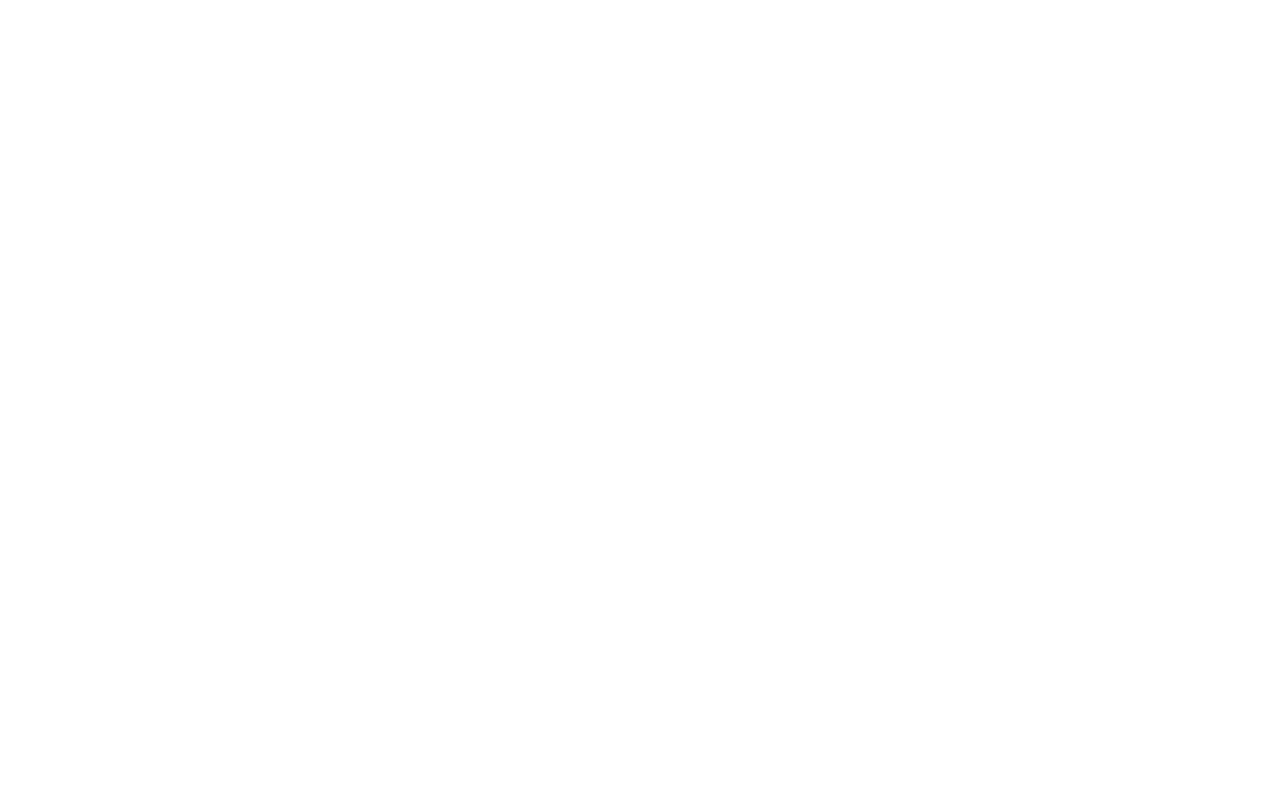
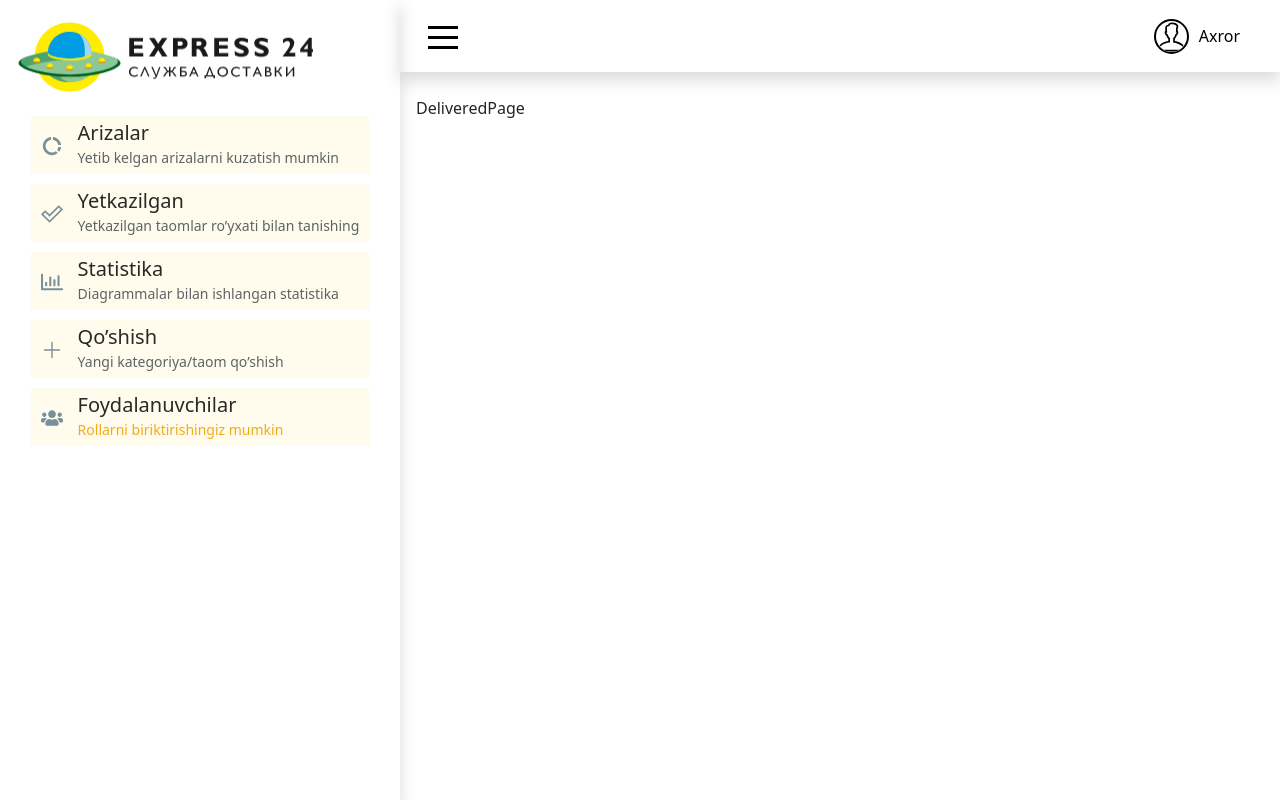
Before and after one commit to sanjar726527/13-14-dars-vazifa, a React (Create React App) app: page /admin/delivered in a window 1280 px wide. Before the commit this address had no page. Built offline with nearby package versions, Linux system fonts and the light colour scheme.

Commit message:
third commit

```diff
--- a/src/App.js
+++ b/src/App.js
@@ -10,6 +10,9 @@
 import { AdminPage } from "./pages/AdminPage";
 import { AddPage } from "./pages/AdminPages/AddPage";
 import { ApplicationsPage } from "./pages/AdminPages/ApplicationsPage";
+import { UsersPage } from "./pages/AdminPages/UsersPage";
+import { DeliveredPage } from "./pages/AdminPages/DeliveredPage";
+import { StatisticsPage } from './pages/AdminPages/StatisticsPage';
 
 function App() {
   return (
@@ -24,7 +27,10 @@
       <Route path="/basket" element={<BasketPage />} />
       <Route path="/admin" element={<AdminPage />}>
         <Route path="" element={<ApplicationsPage />} />
+        <Route path="delivered" element={<DeliveredPage />} />
+        <Route path="statistics" element={<StatisticsPage />} />
         <Route path="add" element={<AddPage />} />
+        <Route path="users" element={<UsersPage />} />
       </Route>
     </Routes>
   );
--- a/src/pages/AdminPage/AdminPageWrapper.js
+++ b/src/pages/AdminPage/AdminPageWrapper.js
@@ -4,10 +4,48 @@
   display: flex;
   height: 100vh;
   aside {
+    width: 400px;
     .aside-row {
+      display: flex;
+      flex-wrap: wrap;
+      gap: 20px;
+      text-align: center;
       img {
         width: 300px;
         height: 80px;
+      }
+      .list-group {
+        margin: 0 auto;
+        display: flex;
+        flex-wrap: wrap;
+        gap: 10px;
+        a {
+          text-decoration: none;
+        }
+        .list-card {
+          transition: all 0.5s ease;
+          padding: 5px 10px;
+          &:hover {
+            background: #ffe755;
+
+            border-radius: 5px;
+          }
+          display: flex;
+          align-items: center;
+          justify-content: start;
+          gap: 15px;
+          text-align: start;
+          background: #fffced;
+          h5 {
+            padding: 0;
+            margin: 0;
+            color: #000000d7;
+          }
+          span {
+            color: #5e6366;
+            font-size: 14px;
+          }
+        }
       }
     }
   }
@@ -18,9 +56,8 @@
         display: flex;
         flex-direction: row;
         justify-content: space-between;
-        align-items: center;
-
         .hamburger {
+          margin-top: 20px;
           background: black;
           display: inline-block;
           position: relative;
@@ -76,7 +113,7 @@
               border-radius: 50%;
               margin-right: 10px;
             }
-            .user-name{
+            .user-name {
               padding: 0;
               margin: 0;
             }
--- a/src/pages/AdminPage/index.js
+++ b/src/pages/AdminPage/index.js
@@ -4,6 +4,10 @@
 import { HiOutlineClipboardList } from "react-icons/hi";
 import { SlBasket } from "react-icons/sl";
 import { TfiUser } from "react-icons/tfi";
+import { RiDonutChartFill } from "react-icons/ri";
+import { BsPlusLg } from "react-icons/bs";
+import { ImCheckmark2 } from "react-icons/im";
+import { FaRegChartBar, FaUsers } from "react-icons/fa";
 import { Link, Outlet } from "react-router-dom";
 import logo from "../../assets/logo.png";
 import AdminPageWrapper from "../AdminPage/AdminPageWrapper";
@@ -14,8 +18,63 @@
       <aside className="p-3 shadow">
         <div className="aside-row">
           <div className="logo">
-            <Link to="/">
+            <Link to="/admin">
               <img src={logo} alt="logo" />
+            </Link>
+          </div>
+          <div className="list-group">
+            <Link to={"/admin"} className="list-card">
+              <div className="card-icon">
+                <RiDonutChartFill size={22} color="#78909C" />
+              </div>
+              <div className="card-info">
+                <h5 className="title">Arizalar</h5>
+                <span className="text">
+                  Yetib kelgan arizalarni kuzatish mumkin
+                </span>
+              </div>
+            </Link>
+            <Link to={"/admin/delivered"} className="list-card">
+              <div className="card-icon">
+                <ImCheckmark2 size={22} color="#78909C" />
+              </div>
+              <div className="card-info">
+                <h5 className="title">Yetkazilgan</h5>
+                <span className="text">
+                  Yetkazilgan taomlar ro’yxati bilan tanishing
+                </span>
+              </div>
+            </Link>
+            <Link to={"/admin/statistics"} className="list-card">
+              <div className="card-icon">
+                <FaRegChartBar size={22} color="#78909C" />
+              </div>
+              <div className="card-info">
+                <h5 className="title">Statistika</h5>
+                <span className="text">
+                  Diagrammalar bilan ishlangan statistika
+                </span>
+              </div>
+            </Link>
+            <Link to={"/admin/add"} className="list-card">
+              <div className="card-icon">
+                <BsPlusLg size={22} color="#78909C" />
+              </div>
+              <div className="card-info">
+                <h5 className="title">Qo’shish</h5>
+                <span className="text">Yangi kategoriya/taom qo’shish</span>
+              </div>
+            </Link>
+            <Link to={"/admin/users"} className="list-card">
+              <div className="card-icon">
+                <FaUsers size={22} color="#78909C" />
+              </div>
+              <div className="card-info">
+                <h5 className="title">Foydalanuvchilar</h5>
+                <span className="text" style={{ color: "#F3AA18" }}>
+                  Rollarni biriktirishingiz mumkin
+                </span>
+              </div>
             </Link>
           </div>
         </div>
@@ -23,8 +82,8 @@
       <div className="rightSide">
         <header className="p-3 shadow">
           <div className="container">
-            <div class="icon-one">
-              <div class="hamburger hamburger-one"></div>
+            <div className="icon-one">
+              <div className="hamburger hamburger-one"></div>
             </div>
             <div className="user-login">
               <Dropdown>
@@ -50,7 +109,7 @@
             </div>
           </div>
         </header>
-        <main className="p-3">
+        <main className="pt-4 ps-3">
           <Outlet />
         </main>
       </div>
--- a/src/pages/AdminPages/ApplicationsPage/ApplicationsPageWrapper.js
+++ b/src/pages/AdminPages/ApplicationsPage/ApplicationsPageWrapper.js
@@ -1,7 +1,41 @@
-import styled from 'styled-components';
+import styled from "styled-components";
 
 const AddPageWrapper = styled.section`
-
+  .applications-title {
+    h2 {
+      padding: 0;
+      margin: 0;
+    }
+    span {
+      font-weight: 400;
+      font-size: 12px;
+      line-height: 16px;
+      letter-spacing: 0.4px;
+      color: ##5e6366;
+    }
+  }
+  .applications-table {
+    .all-price {
+      display: flex;
+      padding: 0 10px;
+      justify-content: space-between;
+    }
+  }
+  th {
+    font-weight: 500;
+    font-size: 14px;
+    line-height: 22px;
+    letter-spacing: 0.1 px;
+    color: #919699;
+    white-space: nowrap;
+  }
+  td {
+    white-space: nowrap;
+    font-weight: 400;
+    font-size: 16px;
+    line-height: 24px;
+    letter-spacing: 0.4px;
+  }
 `;
 
 export default AddPageWrapper;
--- a/src/pages/AdminPages/ApplicationsPage/index.js
+++ b/src/pages/AdminPages/ApplicationsPage/index.js
@@ -1,6 +1,78 @@
 import React from "react";
+import { Table } from "react-bootstrap";
 import ApplicationsPageWrapper from "./ApplicationsPageWrapper";
 
 export const ApplicationsPage = () => {
-  return <ApplicationsPageWrapper>ApplicationsPage</ApplicationsPageWrapper>;
+  return (
+    <ApplicationsPageWrapper>
+      <div className="container">
+        <div className="applications-title">
+          <h2>Arizlar</h2>
+          <span>Yetib kelgan arizalarni kuzatishingiz mumkin</span>
+        </div>
+        <div className="applications-table pt-3">
+          <Table>
+            <thead>
+              <tr>
+                <th>#</th>
+                <th>To’liq ismi</th>
+                <th>Taom nomi</th>
+                <th>Narxi</th>
+                <th>Soni</th>
+                <th>Umumiy narx</th>
+                <th>Telefon raqami</th>
+                <th>Izoh</th>
+              </tr>
+            </thead>
+            <tbody>
+              <tr>
+                <td>1</td>
+                <td>Abdulaziz Ochilov</td>
+                <td>Osh</td>
+                <td>20 000</td>
+                <td>2</td>
+                <td>40 000</td>
+                <td>+998 97 888 10 27</td>
+                <td>Lorem ipsum</td>
+              </tr>
+              <tr>
+                <td>2</td>
+                <td>Ergashev Islom</td>
+                <td>Osh</td>
+                <td>20 000</td>
+                <td>1</td>
+                <td>20 000</td>
+                <td>+998 97 888 12 35</td>
+                <td>...</td>
+              </tr>
+              <tr>
+                <td>3</td>
+                <td>Samidullayev Bahodir</td>
+                <td>Manti</td>
+                <td>5 000</td>
+                <td>10</td>
+                <td>50 000</td>
+                <td>+998 93 234 10 23</td>
+                <td>...</td>
+              </tr>
+              <tr>
+                <td>4</td>
+                <td>To’ramurodov Shoislom</td>
+                <td>Big Lavash</td>
+                <td>24 000</td>
+                <td>3</td>
+                <td>72 000</td>
+                <td>+998 90 375 67 15</td>
+                <td>...</td>
+              </tr>
+            </tbody>
+          </Table>
+          <div className="all-price">
+            <h5>Jami</h5>
+            <h5>182 000 so’m</h5>
+          </div>
+        </div>
+      </div>
+    </ApplicationsPageWrapper>
+  );
 };
--- /dev/null
+++ b/src/pages/AdminPages/DeliveredPage/DeliveredPageWrapper.js
@@ -0,0 +1,7 @@
+import styled from 'styled-components';
+
+const DeliveredPageWrapper = styled.section`
+
+`;
+
+export default DeliveredPageWrapper;
--- /dev/null
+++ b/src/pages/AdminPages/DeliveredPage/index.js
@@ -0,0 +1,6 @@
+import React from "react";
+import DeliveredPageWrapper from "./DeliveredPageWrapper";
+
+export const DeliveredPage = () => {
+  return <DeliveredPageWrapper>DeliveredPage</DeliveredPageWrapper>;
+};
--- /dev/null
+++ b/src/pages/AdminPages/StatisticsPage/StatisticsPageWrapper.js
@@ -0,0 +1,7 @@
+import styled from 'styled-components';
+
+const StatisticsPageWrapper = styled.section`
+
+`;
+
+export default StatisticsPageWrapper;
--- /dev/null
+++ b/src/pages/AdminPages/StatisticsPage/index.js
@@ -0,0 +1,6 @@
+import React from "react";
+import StatisticsPageWrapper from "./StatisticsPageWrapper";
+
+export const StatisticsPage = () => {
+  return <StatisticsPageWrapper>StatisticsPage</StatisticsPageWrapper>;
+};
--- /dev/null
+++ b/src/pages/AdminPages/UsersPage/UsersPageWrapper.js
@@ -0,0 +1,7 @@
+import styled from 'styled-components';
+
+const UsersPageWrapper = styled.section`
+
+`;
+
+export default UsersPageWrapper;
--- /dev/null
+++ b/src/pages/AdminPages/UsersPage/index.js
@@ -0,0 +1,6 @@
+import React from "react";
+import UsersPageWrapper from "./UsersPageWrapper";
+
+export const UsersPage = () => {
+  return <UsersPageWrapper>UsersPage</UsersPageWrapper>;
+};
```
